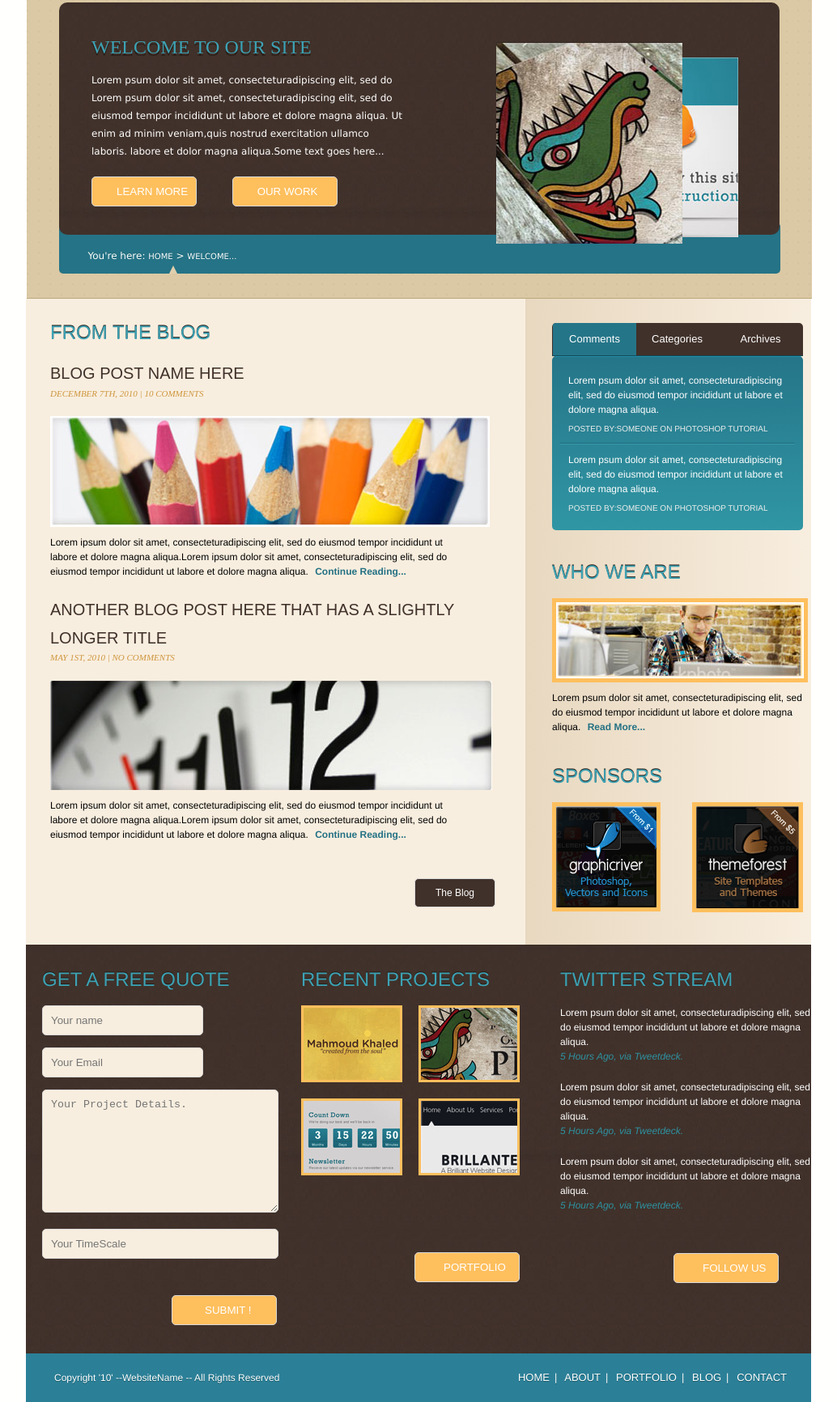
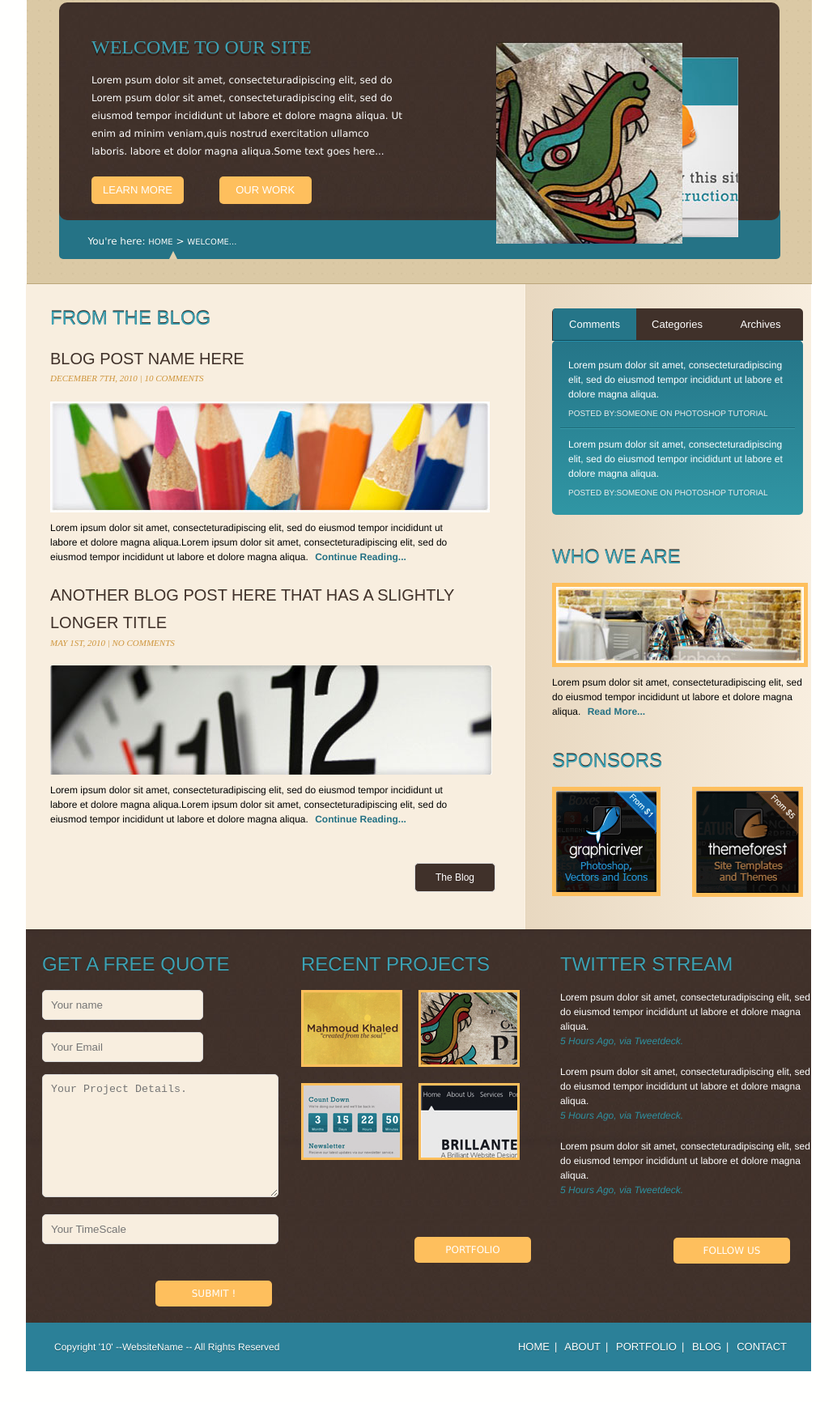
Before and after one commit to kaavi/web, a plain HTML site: page index.html in a window 1280 px wide. Shown: the part 193-1925 px from the top of the page at 81% size, without its empty margins (123-1157 px from the left). After the commit the page ends 1887 px from the top, so only its background shows below. Drawn offline with Linux system fonts and the light colour scheme.

Commit message:
All buttons are designed using anchor tag

```diff
--- a/index.html
+++ b/index.html
@@ -73,8 +73,8 @@
 			 enim ad minim veniam,quis nostrud exercitation ullamco laboris.
 			 labore et dolor magna aliqua.Some text goes here...
 		</p>
-		<input type="submit" id="LearnMore" value="LEARN MORE"> </input>
-		<input type="submit" id="OurWork" value="OUR WORK"> </input>
+		<a href="#" class="button" id="LearnMore">LEARN MORE</a>
+		<a href="#" class="button" id="OurWork">OUR WORK</a>
 	</div>
 	<div id="breadcrumbs" class="container_24">
 		<ul>
@@ -209,7 +209,7 @@
 		<input type="text" name="email" placeholder="Your Email"></input>
 		<textarea name="projectDetials" placeholder="Your Project Details. "></textarea>
 		<input type="text" name="timescale" id="timescale" placeholder="Your TimeScale"></input>
-		<input type="submit" id="submit" value="SUBMIT !"> </input>
+		<a href="#" class="btn" id="submit">SUBMIT !<a>
 
 	</form>
 	</section>
@@ -245,7 +245,7 @@
 		</a>
 		</li>
 	</ul>
-	<input type="submit" id="Portfolio" value="PORTFOLIO "> </input>
+	<a href="#" class="btn">PORTFOLIO</a>
 	</section>
 	<!--RecentProjects Section End  -->
 
@@ -275,7 +275,8 @@
 		</p>
 		</li>
 	</ul>
-	<input type="submit" id="FollowUs" value="FOLLOW US "> </input>
+	<a href="#" class="btn" id="FollowUs">FOLLOW US </a>
+
 	</section>
 	<!--Twitter Section End  -->
 </div>
--- a/less/newstyle.less
+++ b/less/newstyle.less
@@ -1,4 +1,5 @@
 @import "header.less";
+@import "forms.less";
 @import "banner.less";
 @import "main.less";
 @import "sidebar.less";
```
Also changed, not shown: css/newstyle.css.
